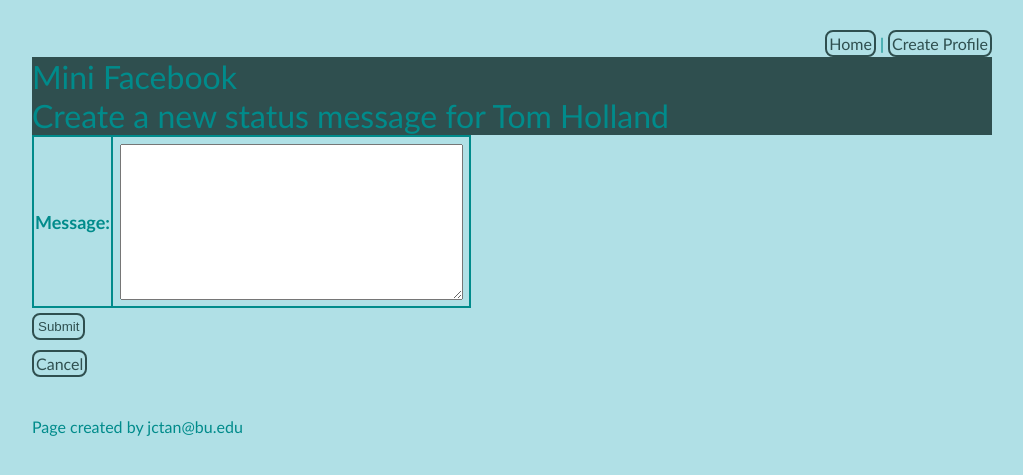
After one commit to jedctan/cs412, a Django app: page /mini_fb/profile/1/create_status in a window 1280 px wide. The commit adds this page. Shown: the top 475 px of the page, without its empty margins (128-1151 px from the left). Run offline with Django 5.2, Linux system fonts and the light colour scheme; data comes from the database, SQL or seed files in the repository; both versions use the stored data as it was after the commit; lists and menus that the app fills with data are empty.

Commit message:
Finished status message functionality and remaining tasks for a06

```diff
--- a/mini_fb/admin.py
+++ b/mini_fb/admin.py
@@ -2,6 +2,7 @@
 
 # Register your models here.
 
-from .models import Profile
+from .models import Profile, StatusMessage
 
 admin.site.register(Profile)
+admin.site.register(StatusMessage)
--- a/mini_fb/forms.py
+++ b/mini_fb/forms.py
@@ -1,10 +1,28 @@
+'''
+File: forms.py
+Description: Define forms
+Author: Jed Tan
+Email: jctan@bu.edu
+Date Created: 2025-03-02
+Last Modified: 2025-03-02
+'''
+
 from django import forms
 from .models import Profile, StatusMessage
 
 class CreateProfileForm(forms.ModelForm):
-    '''A form to add a Profile to the database'''
+    '''A form to add a Profile to the database.'''
 
     class Meta:
-        '''Associate this form with a model from our database'''
+        '''Associate this form with the Profile model from our database'''
         model = Profile
         fields = ['first_name', 'last_name', 'city', 'email', 'profile_img_url']
+
+
+class CreateStatusMessageForm(forms.ModelForm):
+    '''A form to add a StatusMessage for a Profile to the database.'''
+
+    class Meta:
+        '''Associate this form with the StatusMessage model from our database.'''
+        model = StatusMessage
+        fields = ['message']
--- a/mini_fb/models.py
+++ b/mini_fb/models.py
@@ -30,16 +30,26 @@
         # utilize reverse function to look up URL for show_profile and index using primary key to get the correct URL
         return reverse('show_profile', kwargs={'pk': self.pk})
 
-
+    def get_status_messages(self):
+        '''Return a QuerySet of status messages for this profile'''
+        # use object manager to retrieve status messages
+        # match the foreign key of profile to self (instance of type Profile) and order by the timestamp
+        status_messages = StatusMessage.objects.filter(profile=self).order_by('timestamp')
+        return status_messages
 
 class StatusMessage(models.Model):
     '''Encapsulate the data for each created status message.'''
 
     # automatically set the field to now everytime the object is saved
     timestamp = models.DateTimeField(auto_now=True)
-    message = models.TimeField(blank=False)
-    # profile = models.ForeignKey(blank=False)
+    message = models.TextField(blank=False)
+
+    # foreign key: in this project we have a one to many relationship from profiles to status messages
+    # because each profile can have many status messages while each status message is associated with at most one profile
+    # cascade delete: if a profile is deleted all status messages associated with it are deleted as well
+    profile = models.ForeignKey(Profile, on_delete=models.CASCADE)
+
 
     def __str__(self):
-        '''Return a string representation of this message object'''
+        '''Return a string representation of this message object.'''
         return f'{self.message}'
--- a/mini_fb/templates/mini_fb/create_profile_form.html
+++ b/mini_fb/templates/mini_fb/create_profile_form.html
@@ -21,7 +21,8 @@
         </table>
 
 
-        <input type="submit" name="submit" value="Submit">
+        <input type="submit" name="submit" value="Submit"> <br>
+        <a href="{% url 'show_all_profiles' %}">Cancel</a>
 
     </form>
 
--- /dev/null
+++ b/mini_fb/templates/mini_fb/create_status_form.html
@@ -0,0 +1,29 @@
+<!--
+File: create_status_form.html
+Description: Template used to render the form shown to users for status message creation.
+Author: Jed Tan
+Email: jctan@bu.edu
+Date Created: 2025-03-02
+Last Modified: 2025-03-02
+-->
+
+{% extends 'mini_fb/base.html' %}
+
+{% block content %}
+    <h1>Create a new status message for {{profile.first_name}} {{profile.last_name}}</h1>
+    <form method="POST">
+
+        {% csrf_token %}
+
+        <table>
+            {{form.as_table}}
+        </table>
+
+
+        <input type="submit" name="submit" value="Submit"> <br>
+        <a href="{% url 'show_profile' profile.pk %}">Cancel</a>
+
+    </form>
+
+
+{% endblock %}
--- a/mini_fb/urls.py
+++ b/mini_fb/urls.py
@@ -4,7 +4,7 @@
 Author: Jed Tan
 Email: jctan@bu.edu
 Date Created: 2025-02-16
-Last Modified: 2025-02-16
+Last Modified: 2025-03-02
 '''
 
 from django.urls import path
@@ -13,6 +13,7 @@
 urlpatterns = [
     path('', ShowAllProfileViews.as_view(), name="show_all_profiles"),
     path('profile/<int:pk>', ShowProfilePageView.as_view() , name="show_profile"),
+    path('profile/<int:pk>/create_status', CreateStatusMessageView.as_view(), name="create_status"),
     path('create_profile', CreateProfileView.as_view(), name="create_profile")
 
 ]
--- a/mini_fb/views.py
+++ b/mini_fb/views.py
@@ -1,6 +1,6 @@
 '''
 File: views.py
-Description: Handles the Facebook web app views, including showing all the profiles at once and showing one at a time
+Description: Handles the Facebook web app views, including showing all the profiles at once, showing one at a time, creating profiles, and creating status messages.
 Author: Jed Tan
 Email: jctan@bu.edu
 Date Created: 2025-02-16
@@ -10,7 +10,8 @@
 from django.shortcuts import render
 from django.views.generic import ListView, DetailView, CreateView
 from .models import Profile
-from .forms import CreateProfileForm
+from .forms import CreateProfileForm, CreateStatusMessageForm
+from django.urls import reverse # allows us to create a URL from a URL pattern name
 
 class ShowAllProfileViews(ListView):
     '''Display all the profiles in our database.'''
@@ -37,3 +38,49 @@
     # choose form class to use, which helps define different fields to display with their data types
     form_class = CreateProfileForm
     template_name = "mini_fb/create_profile_form.html"
+
+class CreateStatusMessageView(CreateView):
+    '''A view to handle the creation of new Status Messages for Profiles.'''
+
+    form_class = CreateStatusMessageForm
+    template_name = "mini_fb/create_status_form.html"
+
+    def get_success_url(self):
+        '''Provide a URL to redirect a user after successfully creating a new status message.'''
+
+        # create and return a URL
+        # get the primary key from the URL pattern
+        pk = self.kwargs['pk']
+        return reverse("show_profile", kwargs={'pk': pk})
+
+    def get_context_data(self):
+        '''Return a dictionary of context variables for use in the template.'''
+
+        # call superclass method
+        context = super().get_context_data()
+
+        # get the primary key from the URL pattern
+        pk = self.kwargs['pk']
+        profile = Profile.objects.get(pk=pk)
+
+        # add this profile into context data\
+        context["profile"] = profile
+
+        return context
+
+
+    def form_valid(self, form):
+        '''
+        This method handles the form submission and saves the new object to the Django db.
+        We need to add the foreign key of the Profile to the status message before adding it to the db.
+        '''
+
+        # get the primary key from the URL pattern
+        pk = self.kwargs['pk']
+        profile = Profile.objects.get(pk=pk)
+
+        # attach this profile to the status message
+        form.instance.profile = profile
+
+        # delegate work to the superclass method form_valid
+        return super().form_valid(form)
--- a/static/mini_fb/styles.css
+++ b/static/mini_fb/styles.css
@@ -1,11 +1,11 @@
 
 /*
 File: styles.css
-Description:
+Description: Provides styling to all HTML files in mini_fb.
 Author: Jed Tan
 Email: jctan@bu.edu
 Date Created: 2025-02-16
-Last Modified: 2025-02-16
+Last Modified: 2025-03-02
 */
 
 body {
@@ -39,12 +39,39 @@
 }
 
 a, a:visited {
-    color: darkcyan;
+    color: darkslategray;
+    text-decoration: none;
+    background-color: transparent;
+    display: inline-block;
+    border: 2px solid darkslategray;
+    margin-top: 10px;
+    padding: 2px;
+    border-radius: 8px;
+    transition: all 0.3s ease-in-out;
+
+}
+
+a:hover {
+    background-color: darkslategray;
+    color: white;
     text-decoration: none;
 }
 
-a:hover {
-    color: darkslategrey;
+input[type="submit"] {
+    color: darkslategray;
+    text-decoration: none;
+    background-color: transparent;
+    display: inline-block;
+    border: 2px solid darkslategray;
+    padding: 4px;
+    margin-top: 5px;
+    border-radius: 8px;
+    transition: all 0.3s ease-in-out;
+}
+
+input[type="submit"]:hover {
+    background-color: darkslategray;
+    color: white;
     text-decoration: none;
 }
 
```
Also changed, not shown: mini_fb/templates/mini_fb/show_profile.html (+15 -0 lines), a6_url.txt (renamed from a5_url.txt), db.sqlite3, mini_fb/migrations/0002_statusmessage.py (added), mini_fb/migrations/0003_rename_published_statusmessage_timestamp.py (added).
